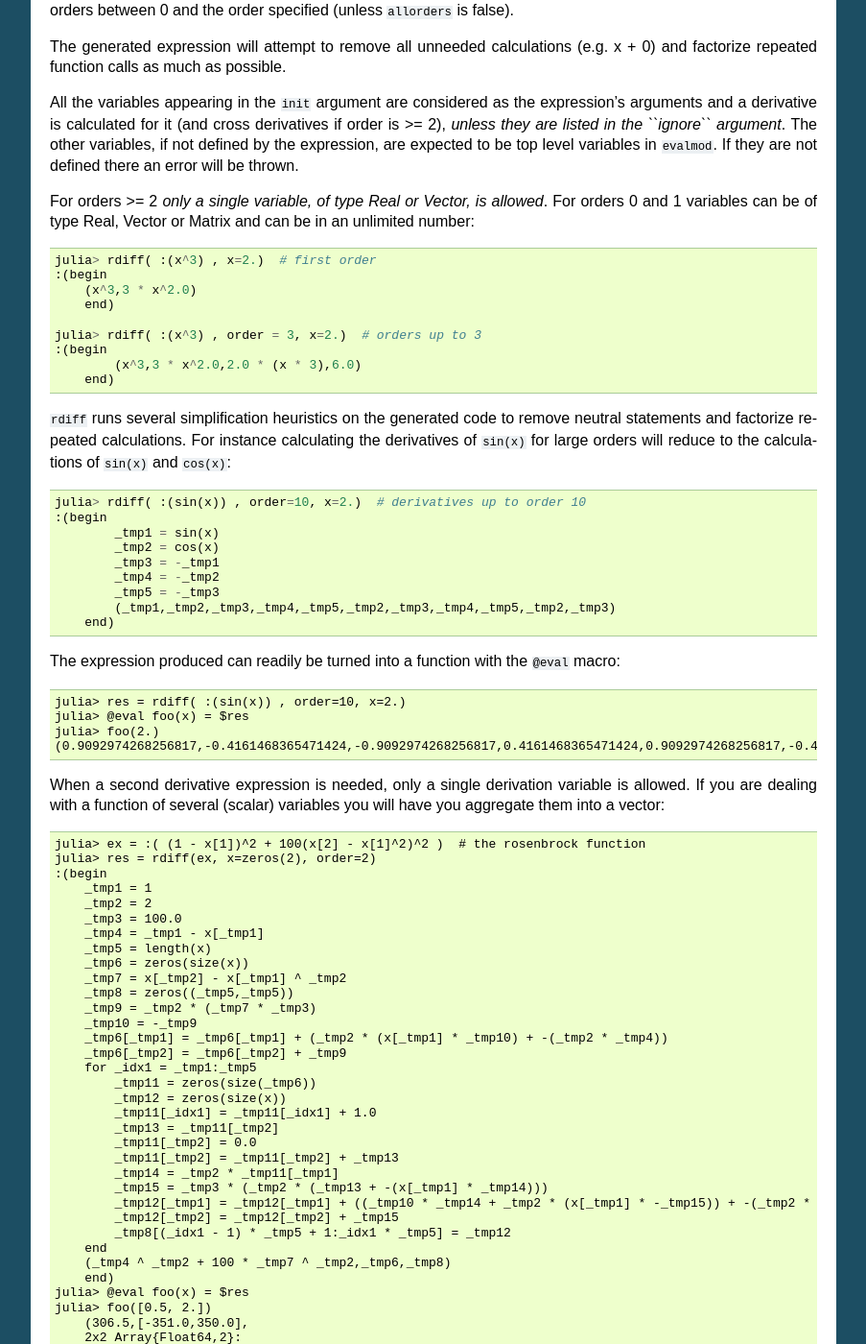
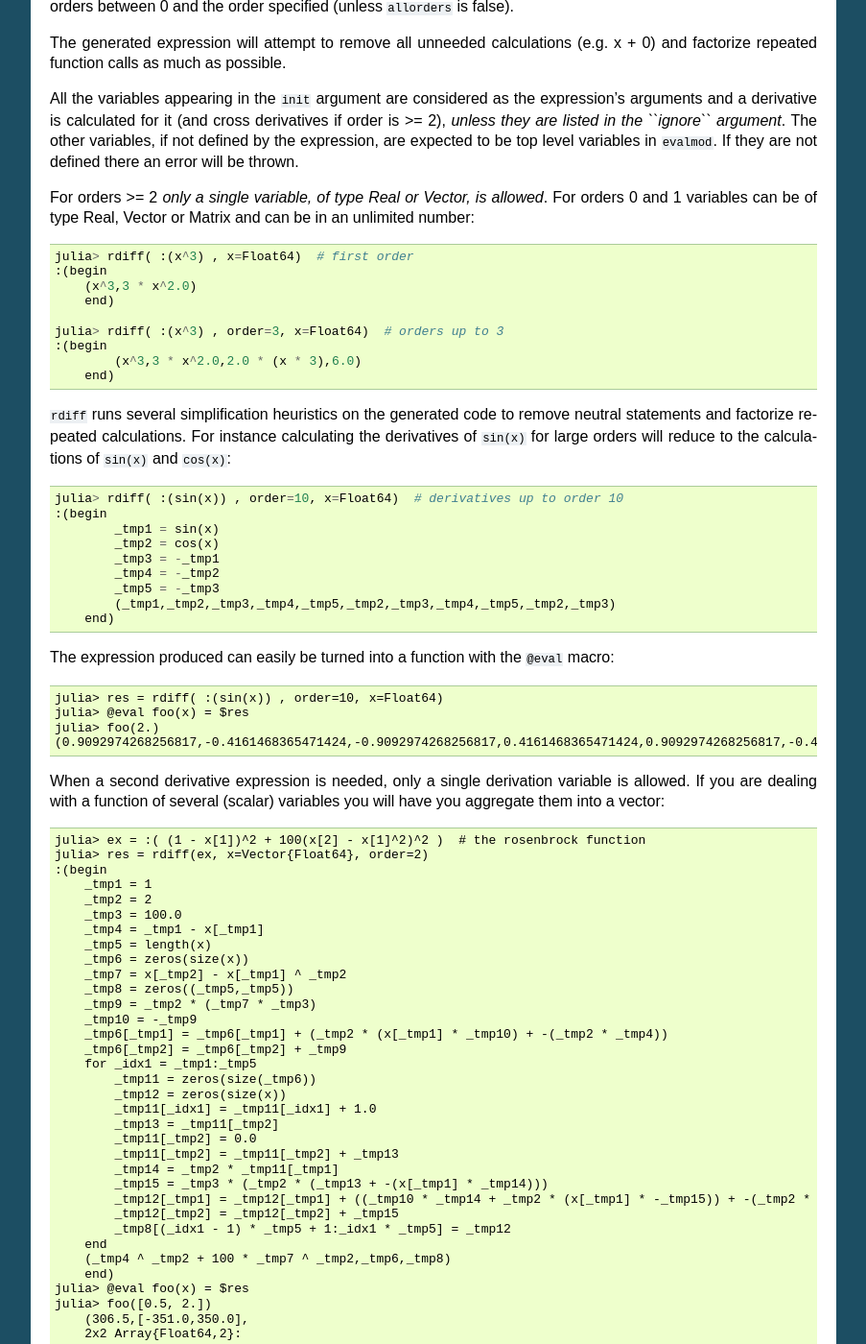
Before and after one commit to JuliaAttic/ReverseDiffSource.jl, a Sphinx documentation site: the page built from doc/maincall.rst, in a window 1280 px wide and 1400 px high, scrolled down 900 px. Shown: the whole window at 96% size, without its empty margins (198-1101 px from the left). Built offline with Sphinx 7.4.7, drawn with Linux system fonts in a browser that asks for light colours; some of the changed text lies outside the part shown.

Commit message:
tests now pass on julia 0.5, docs updated

```diff
--- a/doc/maincall.rst
+++ b/doc/maincall.rst
@@ -41,19 +41,19 @@ All the variables appearing in the ``init`` argument are considered as the expre
 
 For orders >= 2 *only a single variable, of type Real or Vector, is allowed*. For orders 0 and 1 variables can be of type Real, Vector or Matrix and can be in an unlimited number::
 
-    julia> rdiff( :(x^3) , x=2.)  # first order
+    julia> rdiff( :(x^3) , x=Float64)  # first order
     :(begin
         (x^3,3 * x^2.0)
         end)
 
-    julia> rdiff( :(x^3) , order = 3, x=2.)  # orders up to 3
+    julia> rdiff( :(x^3) , order=3, x=Float64)  # orders up to 3
     :(begin
             (x^3,3 * x^2.0,2.0 * (x * 3),6.0)
         end)
 
 ``rdiff`` runs several simplification heuristics on the generated code to remove neutral statements and factorize repeated calculations. For instance calculating the derivatives of ``sin(x)`` for large orders will reduce to the calculations of ``sin(x)`` and ``cos(x)``::
 
-    julia> rdiff( :(sin(x)) , order=10, x=2.)  # derivatives up to order 10
+    julia> rdiff( :(sin(x)) , order=10, x=Float64)  # derivatives up to order 10
     :(begin
             _tmp1 = sin(x)
             _tmp2 = cos(x)
@@ -63,9 +63,9 @@ For orders >= 2 *only a single variable, of type Real or Vector, is allowed*. Fo
             (_tmp1,_tmp2,_tmp3,_tmp4,_tmp5,_tmp2,_tmp3,_tmp4,_tmp5,_tmp2,_tmp3)
         end)
 
-The expression produced can readily be turned into a function with the ``@eval`` macro::
+The expression produced can easily be turned into a function with the ``@eval`` macro::
 
-    julia> res = rdiff( :(sin(x)) , order=10, x=2.)
+    julia> res = rdiff( :(sin(x)) , order=10, x=Float64)
     julia> @eval foo(x) = $res
     julia> foo(2.)
     (0.9092974268256817,-0.4161468365471424,-0.9092974268256817,0.4161468365471424,0.9092974268256817,-0.4161468365471424,-0.9092974268256817,0.4161468365471424,0.9092974268256817,-0.4161468365471424,-0.9092974268256817)
@@ -73,7 +73,7 @@ The expression produced can readily be turned into a function with the ``@eval``
 When a second derivative expression is needed, only a single derivation variable is allowed. If you are dealing with a function of several (scalar) variables you will have you aggregate them into a vector::
 
     julia> ex = :( (1 - x[1])^2 + 100(x[2] - x[1]^2)^2 )  # the rosenbrock function
-    julia> res = rdiff(ex, x=zeros(2), order=2)
+    julia> res = rdiff(ex, x=Vector{Float64}, order=2)
     :(begin
         _tmp1 = 1
         _tmp2 = 2
--- a/doc/maincall2.rst
+++ b/doc/maincall2.rst
@@ -35,7 +35,7 @@ Usage
 ``rdiff`` takes a function defined with the same subset of Julia statements ( assigments, getindex, setindex!, for loops, function calls ) as the Expression variant of ``rdiff()`` and transforms it into another function whose call will return the derivatives at all orders between 0 and the order specified::
 
 	julia> rosenbrock(x) = (1 - x[1])^2 + 100(x[2] - x[1]^2)^2   # function to be derived
-	julia> rosen2 = rdiff(rosenbrock, (ones(2),), order=2)       # orders up to 2
+	julia> rosen2 = rdiff(rosenbrock, (Vector{Float64},), order=2)       # orders up to 2
 		(anonymous function)
 	julia> rosen2([1,2])
 		(100,[-400.0,200.0],
```
Also changed, not shown: other parts of doc/maincall.rst (+1 -1 lines), other parts of doc/maincall2.rst (+2 -2 lines), README.md (+4 -4 lines), 8 other files.
